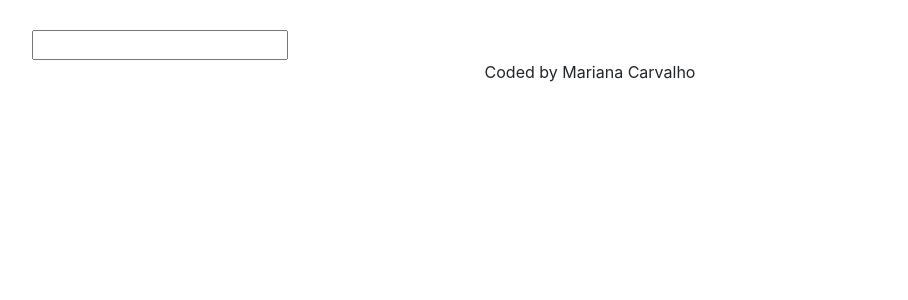
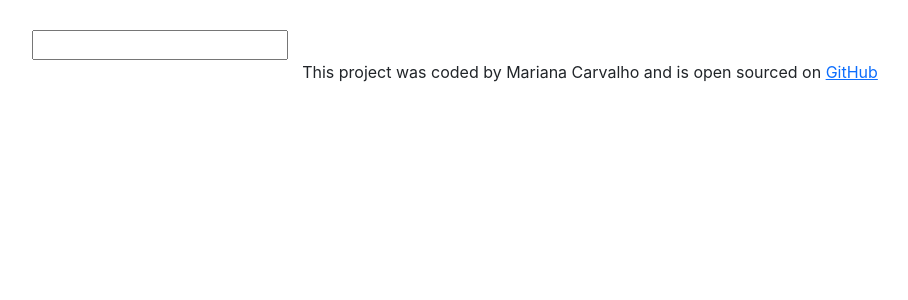
Before and after one commit to MarianavCarvalho/dictionary-my-app, a React (Create React App) app: page / in a window 1280 px wide. Shown: the top 300 px of the page, without its empty margins (50-958 px from the left). Built offline with nearby package versions, Linux system fonts and the light colour scheme.

Commit message:
added GH link to footer

```diff
--- a/src/App.js
+++ b/src/App.js
@@ -12,7 +12,7 @@ export default function App() {
     <Dictionary />
     </main>
     <footer className="text-center">
-      Coded by Mariana Carvalho
+      This project was coded by Mariana Carvalho and is open sourced on <a href='https://github.com/MarianavCarvalho/dictionary-my-app'>GitHub</a>
     </footer>
 
       </div>
```
